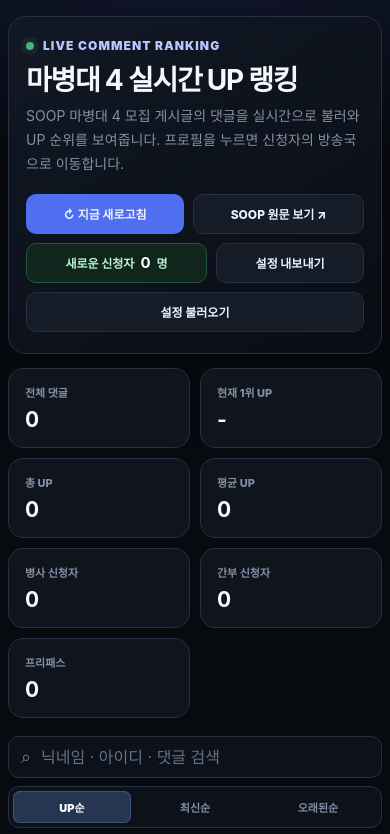
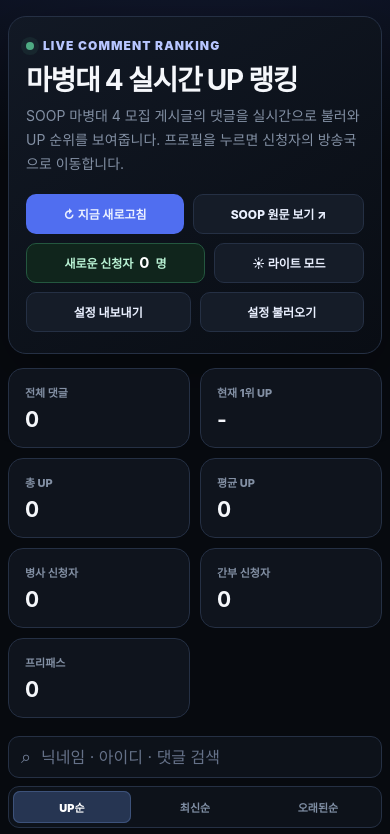
Before and after one commit to gkzero0-cmyk/mabyeongdae4, a website with bundled scripts: page index.html in a window 390 px wide. Shown: the top 834 px of the page. Built offline with nearby package versions, Linux system fonts and the light colour scheme; files whose address does not match are found by name.

Commit message:
feat: add theme toggle and hide settings transfer controls

```diff
--- a/index.html
+++ b/index.html
@@ -1,10 +1,10 @@
 <!doctype html>
-<html lang="ko">
+<html lang="ko" data-theme="dark">
 <head>
   <meta charset="utf-8" />
   <meta name="viewport" content="width=device-width, initial-scale=1" />
   <meta name="description" content="마병대 4 실시간 UP 랭킹" />
-  <meta name="theme-color" content="#070a0f" />
+  <meta id="themeColorMeta" name="theme-color" content="#070a0f" />
   <title>마병대 4 실시간 UP 랭킹</title>
   <link rel="stylesheet" href="./styles.css" />
   <link rel="stylesheet" href="./layout-fixes.css" />
@@ -19,8 +19,9 @@
         <button class="btn primary" id="refreshBtn" type="button">↻ 지금 새로고침</button>
         <a class="btn" href="https://www.sooplive.com/station/devil0108/post/206507027" target="_blank" rel="noopener noreferrer">SOOP 원문 보기 ↗</a>
         <button class="btn badge-live" id="newApplicantFilterBtn" type="button" aria-pressed="false">새로운 신청자 <strong id="newApplicantCount">-</strong>명</button>
-        <button class="btn" id="exportSettingsBtn" type="button">설정 내보내기</button>
-        <label class="btn file-btn" for="importSettingsInput">설정 불러오기</label>
+        <button class="btn theme-toggle" id="themeToggleBtn" type="button" aria-pressed="false">☀ 라이트 모드</button>
+        <button class="btn" id="exportSettingsBtn" type="button" hidden>설정 내보내기</button>
+        <label class="btn file-btn" for="importSettingsInput" hidden>설정 불러오기</label>
         <input id="importSettingsInput" type="file" accept="application/json,.json" hidden />
       </div>
     </section>
```
